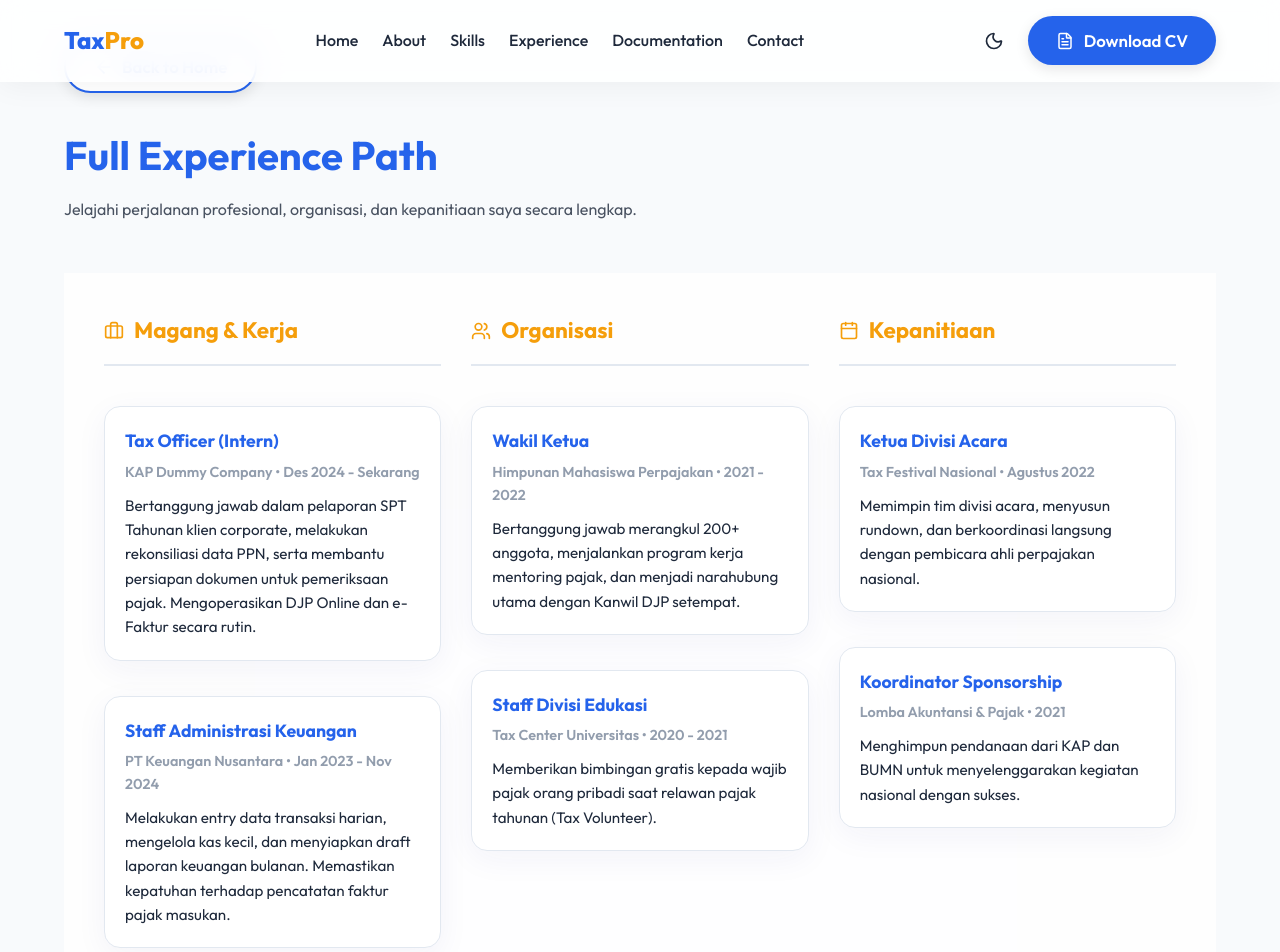
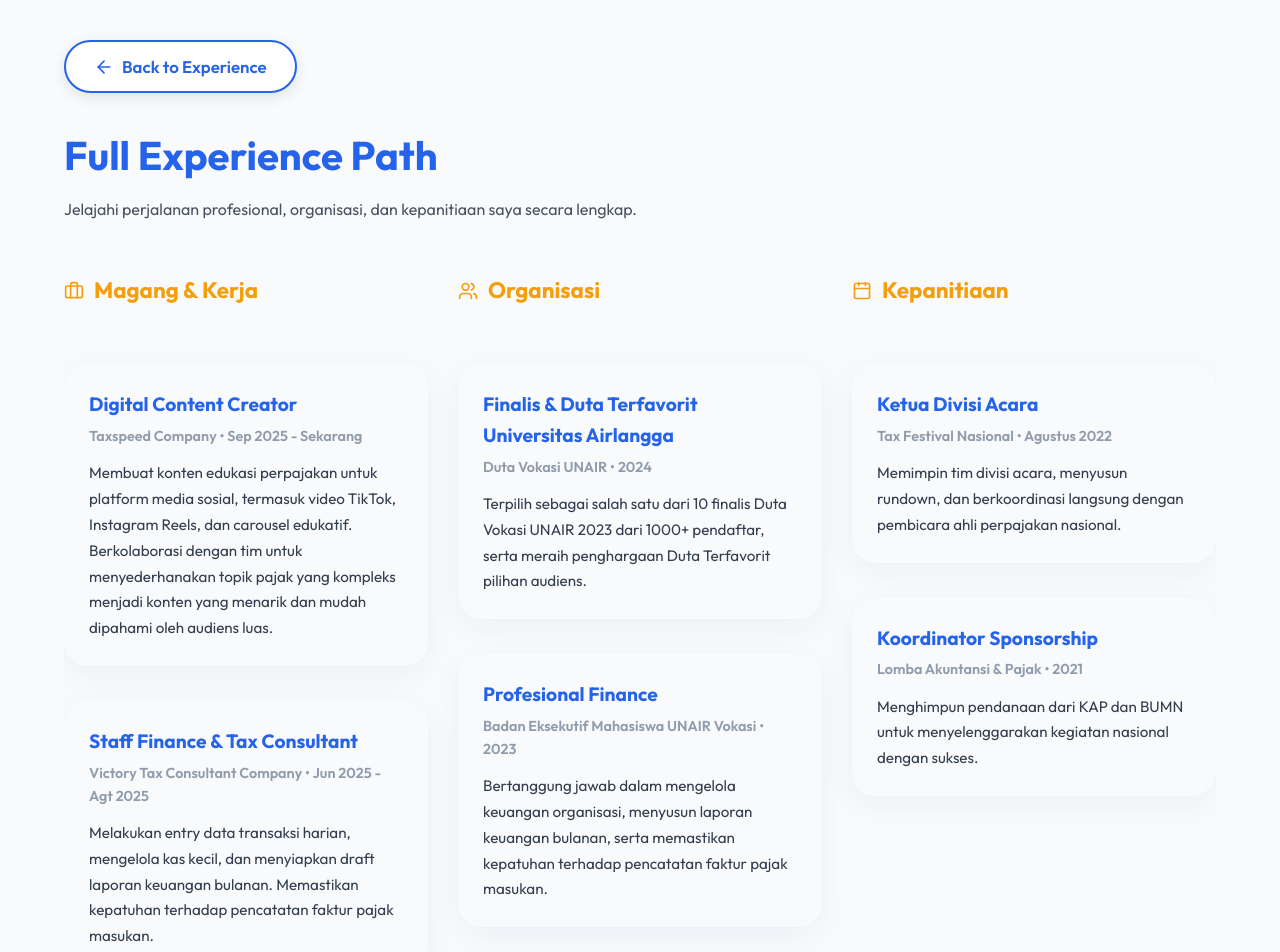
Before and after one commit to andhikabagaskara-IT/portofolio-faradina, a React (Vite) app: page /experience in a window 1280 px wide. Shown: the top 952 px of the page. Built offline with nearby package versions, Linux system fonts and the light colour scheme.

Commit message:
update info experience & layouting ulang

```diff
--- a/src/App.jsx
+++ b/src/App.jsx
@@ -1,5 +1,5 @@
 import React, { useState, useEffect } from 'react';
-import { Routes, Route } from 'react-router-dom';
+import { Routes, Route, useLocation } from 'react-router-dom';
 import Navbar from './components/Navbar';
 import Hero from './components/Hero';
 import About from './components/About';
@@ -16,7 +16,21 @@ import ExperiencePage from './pages/ExperiencePage';
 import GalleryPage from './pages/GalleryPage';
 
 // Home Component wrapping all sections
-const Home = ({ onOpenCVModal }) => (
+const Home = ({ onOpenCVModal }) => {
+  const { hash } = useLocation();
+
+  useEffect(() => {
+    if (hash) {
+      const element = document.querySelector(hash);
+      if (element) {
+        setTimeout(() => {
+          element.scrollIntoView({ behavior: 'smooth' });
+        }, 100);
+      }
+    }
+  }, [hash]);
+
+  return (
     <>
       <ScrollReveal><Hero /></ScrollReveal>
       <ScrollReveal><About /></ScrollReveal>
@@ -26,10 +40,12 @@ const Home = ({ onOpenCVModal }) => (
       <ScrollReveal><Contact onOpenCVModal={onOpenCVModal} /></ScrollReveal>
     </>
   );
+};
 
 function App() {
   const [theme, setTheme] = useState('light');
   const [isCVModalOpen, setIsCVModalOpen] = useState(false);
+  const location = useLocation();
 
   useEffect(() => {
     const savedTheme = localStorage.getItem('theme') || 'light';
@@ -73,7 +89,9 @@ function App() {
 
   return (
     <div className="app">
+      {location.pathname === '/' && (
         <Navbar theme={theme} toggleTheme={toggleTheme} onOpenCVModal={handleOpenCV} />
+      )}
 
       <Routes>
         <Route path="/" element={<Home onOpenCVModal={handleOpenCV} />} />
--- a/src/components/Experience.jsx
+++ b/src/components/Experience.jsx
@@ -6,15 +6,15 @@ const Experience = () => {
   // Partial items specifically for homepage
   const initialExperiences = [
     {
-      role: "Tax Officer (Intern)",
-      company: "KAP Dummy Company",
-      period: "Des 2024 - Sekarang",
+      role: "Digital Content Creator",
+      company: "Taxspeed Company",
+      period: "Sep 2025 - Sekarang",
       description: "Bertanggung jawab dalam pelaporan SPT Tahunan klien corporate, melakukan rekonsiliasi data PPN, serta membantu persiapan dokumen untuk pemeriksaan pajak. Mengoperasikan DJP Online dan e-Faktur secara rutin."
     },
     {
-      role: "Staff Administrasi Keuangan",
-      company: "PT Keuangan Nusantara",
-      period: "Jan 2023 - Nov 2024",
+      role: "Staff Administrasi Keuangan & Pajak",
+      company: "Victory Tax Consultant Company",
+      period: "Jun 2025 - Agt 2025",
       description: "Melakukan entry data transaksi harian, mengelola kas kecil, dan menyiapkan draft laporan keuangan bulanan. Memastikan kepatuhan terhadap pencatatan faktur pajak masukan."
     }
   ];
--- a/src/components/Navbar.css
+++ b/src/components/Navbar.css
@@ -30,10 +30,47 @@
   font-size: 1.5rem;
   font-weight: 800;
   color: var(--color-primary);
+  text-decoration: none;
+  position: relative;
+  overflow: hidden;
+  display: flex;
+  align-items: center;
+  gap: 2px;
 }
 
 .nav-logo span {
   color: var(--color-secondary);
+  position: relative;
+}
+
+/* Glowing/Shimmer Animation for TaxPro Logo */
+.nav-logo::after {
+  content: '';
+  position: absolute;
+  top: -50%;
+  left: -50%;
+  width: 200%;
+  height: 200%;
+  background: linear-gradient(
+    45deg,
+    transparent 0%,
+    rgba(255, 255, 255, 0) 40%,
+    rgba(255, 255, 255, 0.4) 50%,
+    rgba(255, 255, 255, 0) 60%,
+    transparent 100%
+  );
+  transform: rotate(45deg);
+  animation: logo-shimmer 3s infinite linear;
+  pointer-events: none;
+}
+
+@keyframes logo-shimmer {
+  0% { transform: translateX(-100%) rotate(45deg); }
+  100% { transform: translateX(100%) rotate(45deg); }
+}
+
+.nav-logo:hover {
+  text-shadow: 0 0 10px var(--color-primary);
 }
 
 .nav-links {
--- a/src/pages/ExperiencePage.jsx
+++ b/src/pages/ExperiencePage.jsx
@@ -13,36 +13,60 @@ const ExperiencePage = () => {
   const fullExperiences = {
     kerja: [
       {
-        role: "Tax Officer (Intern)",
-        company: "KAP Dummy Company",
+        role: "Digital Content Creator",
+        company: "Taxspeed Company",
+        period: "Sep 2025 - Sekarang",
+        description: "Membuat konten edukasi perpajakan untuk platform media sosial, termasuk video TikTok, Instagram Reels, dan carousel edukatif. Berkolaborasi dengan tim untuk menyederhanakan topik pajak yang kompleks menjadi konten yang menarik dan mudah dipahami oleh audiens luas."
+      },
+      {
+        role: "Staff Finance & Tax Consultant",
+        company: "Victory Tax Consultant Company",
+        period: "Jun 2025 - Agt 2025",
+        description: "Melakukan entry data transaksi harian, mengelola kas kecil, dan menyiapkan draft laporan keuangan bulanan. Memastikan kepatuhan terhadap pencatatan faktur pajak masukan."
+      },
+      {
+        role: "Staff Tax Consultant (Intern)",
+        company: "Karunia Tax Consultant Company",
         period: "Des 2024 - Sekarang",
         description: "Bertanggung jawab dalam pelaporan SPT Tahunan klien corporate, melakukan rekonsiliasi data PPN, serta membantu persiapan dokumen untuk pemeriksaan pajak. Mengoperasikan DJP Online dan e-Faktur secara rutin."
       },
       {
-        role: "Staff Administrasi Keuangan",
-        company: "PT Keuangan Nusantara",
+        role: "Staff Tax Officer (Intern)",
+        company: "PT Angkasa Pura (Airnav BUMN)",
         period: "Jan 2023 - Nov 2024",
         description: "Melakukan entry data transaksi harian, mengelola kas kecil, dan menyiapkan draft laporan keuangan bulanan. Memastikan kepatuhan terhadap pencatatan faktur pajak masukan."
       },
       {
-        role: "Freelance Junior Tax Consultant",
-        company: "Private Clients",
+        role: "Admin Finance & Accounting",
+        company: "Koperasi Bhumi Sembada",
         period: "2022 - 2023",
         description: "Membantu UMKM melakukan setup e-Faktur dan memandu pelaporan PPh 21 masa."
+      },
+      {
+        role: "Brand Ambassador",
+        company: "PT Sinergritas Indonesia Muda (Suweger)",
+        period: "2022 - 2023",
+        description: "Membantu meningkatkan brand awareness dan melakukan promosi produk."
+      },
+      {
+        role: "Brand Ambassador",
+        company: "Linguo ID",
+        period: "2022 - 2023",
+        description: "Membantu kampanye english Course dan meningkatkan brand awareness."
       }
     ],
     organisasi: [
       {
-        role: "Wakil Ketua",
-        company: "Himpunan Mahasiswa Perpajakan",
-        period: "2021 - 2022",
-        description: "Bertanggung jawab merangkul 200+ anggota, menjalankan program kerja mentoring pajak, dan menjadi narahubung utama dengan Kanwil DJP setempat."
+        role: "Finalis & Duta Terfavorit Universitas Airlangga",
+        company: "Duta Vokasi UNAIR",
+        period: "2024",
+        description: "Terpilih sebagai salah satu dari 10 finalis Duta Vokasi UNAIR 2023 dari 1000+ pendaftar, serta meraih penghargaan Duta Terfavorit pilihan audiens."
       },
       {
-        role: "Staff Divisi Edukasi",
-        company: "Tax Center Universitas",
-        period: "2020 - 2021",
-        description: "Memberikan bimbingan gratis kepada wajib pajak orang pribadi saat relawan pajak tahunan (Tax Volunteer)."
+        role: "Profesional Finance",
+        company: "Badan Eksekutif Mahasiswa UNAIR Vokasi",
+        period: "2023",
+        description: "Bertanggung jawab dalam mengelola keuangan organisasi, menyusun laporan keuangan bulanan, serta memastikan kepatuhan terhadap pencatatan faktur pajak masukan."
       }
     ],
     kepanitiaan: [
@@ -65,11 +89,11 @@ const ExperiencePage = () => {
     <div className="page-container" style={{ padding: '40px 20px', minHeight: '100vh', background: 'var(--color-bg)' }}>
       <div className="container">
         <button
-          onClick={() => navigate('/')}
+          onClick={() => navigate('/#experience')}
           className="btn btn-secondary"
           style={{ marginBottom: '30px', display: 'flex', alignItems: 'center', gap: '8px' }}
         >
-          <ArrowLeft size={20} /> Back to Home
+          <ArrowLeft size={20} /> Back to Experience
         </button>
 
         <header style={{ marginBottom: '50px' }}>
@@ -77,20 +101,27 @@ const ExperiencePage = () => {
           <p style={{ color: 'var(--color-text)', opacity: 0.8 }}>Jelajahi perjalanan profesional, organisasi, dan kepanitiaan saya secara lengkap.</p>
         </header>
 
-        <div className="exp-modal-body" style={{ display: 'grid', gridTemplateColumns: 'repeat(auto-fit, minmax(300px, 1fr))', gap: '30px' }}>
+        <div className="exp-modal-body" style={{ display: 'grid', gridTemplateColumns: 'repeat(auto-fit, minmax(300px, 1fr))', gap: '30px', background: 'transparent', padding: 0 }}>
           {/* Kolom 1: Magang dan Kerja */}
           <div className="exp-column">
-            <h3 className="exp-col-title" style={{ display: 'flex', alignItems: 'center', gap: '10px', marginBottom: '20px', color: 'var(--color-secondary)' }}>
+            <h3 className="exp-col-title" style={{ display: 'flex', alignItems: 'center', gap: '10px', marginBottom: '20px', color: 'var(--color-secondary)', borderBottom: '2px solid rgba(var(--color-primary-rgb), 0.2)' }}>
               <Briefcase size={20}/> Magang & Kerja
             </h3>
             <div className="exp-list">
               {fullExperiences.kerja.map((item, idx) => (
-                 <div key={idx} className="exp-mini-card glass-card" style={{ padding: '20px', marginBottom: '15px' }}>
-                   <h4 style={{ color: 'var(--color-primary)', marginBottom: '5px' }}>{item.role}</h4>
-                   <span className="exp-meta" style={{ display: 'block', fontSize: '0.9rem', opacity: 0.7, marginBottom: '10px' }}>
+                 <div key={idx} className="exp-mini-card glass-card" style={{
+                   padding: '24px',
+                   marginBottom: '15px',
+                   borderRadius: '24px',
+                   backdropFilter: 'blur(10px)',
+                   background: 'rgba(255, 255, 255, 0.05)',
+                   border: '1px solid rgba(255, 255, 255, 0.1)'
+                 }}>
+                   <h4 style={{ color: 'var(--color-primary)', marginBottom: '5px', fontSize: '1.2rem' }}>{item.role}</h4>
+                   <span className="exp-meta" style={{ display: 'block', fontSize: '0.9rem', opacity: 0.7, marginBottom: '12px' }}>
                      {item.company} &bull; {item.period}
                    </span>
-                   <p style={{ fontSize: '0.95rem', lineHeight: '1.6' }}>{item.description}</p>
+                   <p style={{ fontSize: '0.95rem', lineHeight: '1.7', opacity: 0.9 }}>{item.description}</p>
                  </div>
               ))}
             </div>
@@ -98,17 +129,24 @@ const ExperiencePage = () => {
 
            {/* Kolom 2: Organisasi */}
            <div className="exp-column">
-            <h3 className="exp-col-title" style={{ display: 'flex', alignItems: 'center', gap: '10px', marginBottom: '20px', color: 'var(--color-secondary)' }}>
+            <h3 className="exp-col-title" style={{ display: 'flex', alignItems: 'center', gap: '10px', marginBottom: '20px', color: 'var(--color-secondary)', borderBottom: '2px solid rgba(var(--color-primary-rgb), 0.2)' }}>
               <Users size={20}/> Organisasi
             </h3>
             <div className="exp-list">
               {fullExperiences.organisasi.map((item, idx) => (
-                 <div key={idx} className="exp-mini-card glass-card" style={{ padding: '20px', marginBottom: '15px' }}>
-                   <h4 style={{ color: 'var(--color-primary)', marginBottom: '5px' }}>{item.role}</h4>
-                   <span className="exp-meta" style={{ display: 'block', fontSize: '0.9rem', opacity: 0.7, marginBottom: '10px' }}>
+                 <div key={idx} className="exp-mini-card glass-card" style={{
+                   padding: '24px',
+                   marginBottom: '15px',
+                   borderRadius: '24px',
+                   backdropFilter: 'blur(10px)',
+                   background: 'rgba(255, 255, 255, 0.05)',
+                   border: '1px solid rgba(255, 255, 255, 0.1)'
+                 }}>
+                   <h4 style={{ color: 'var(--color-primary)', marginBottom: '5px', fontSize: '1.2rem' }}>{item.role}</h4>
+                   <span className="exp-meta" style={{ display: 'block', fontSize: '0.9rem', opacity: 0.7, marginBottom: '12px' }}>
                      {item.company} &bull; {item.period}
                    </span>
-                   <p style={{ fontSize: '0.95rem', lineHeight: '1.6' }}>{item.description}</p>
+                   <p style={{ fontSize: '0.95rem', lineHeight: '1.7', opacity: 0.9 }}>{item.description}</p>
                  </div>
               ))}
             </div>
@@ -116,17 +154,24 @@ const ExperiencePage = () => {
 
            {/* Kolom 3: Kepanitiaan */}
            <div className="exp-column">
-            <h3 className="exp-col-title" style={{ display: 'flex', alignItems: 'center', gap: '10px', marginBottom: '20px', color: 'var(--color-secondary)' }}>
+            <h3 className="exp-col-title" style={{ display: 'flex', alignItems: 'center', gap: '10px', marginBottom: '20px', color: 'var(--color-secondary)', borderBottom: '2px solid rgba(var(--color-primary-rgb), 0.2)' }}>
               <Calendar size={20}/> Kepanitiaan
             </h3>
             <div className="exp-list">
               {fullExperiences.kepanitiaan.map((item, idx) => (
-                 <div key={idx} className="exp-mini-card glass-card" style={{ padding: '20px', marginBottom: '15px' }}>
-                   <h4 style={{ color: 'var(--color-primary)', marginBottom: '5px' }}>{item.role}</h4>
-                   <span className="exp-meta" style={{ display: 'block', fontSize: '0.9rem', opacity: 0.7, marginBottom: '10px' }}>
+                 <div key={idx} className="exp-mini-card glass-card" style={{
+                   padding: '24px',
+                   marginBottom: '15px',
+                   borderRadius: '24px',
+                   backdropFilter: 'blur(10px)',
+                   background: 'rgba(255, 255, 255, 0.05)',
+                   border: '1px solid rgba(255, 255, 255, 0.1)'
+                 }}>
+                   <h4 style={{ color: 'var(--color-primary)', marginBottom: '5px', fontSize: '1.2rem' }}>{item.role}</h4>
+                   <span className="exp-meta" style={{ display: 'block', fontSize: '0.9rem', opacity: 0.7, marginBottom: '12px' }}>
                      {item.company} &bull; {item.period}
                    </span>
-                   <p style={{ fontSize: '0.95rem', lineHeight: '1.6' }}>{item.description}</p>
+                   <p style={{ fontSize: '0.95rem', lineHeight: '1.7', opacity: 0.9 }}>{item.description}</p>
                  </div>
               ))}
             </div>
--- a/src/pages/GalleryPage.jsx
+++ b/src/pages/GalleryPage.jsx
@@ -88,11 +88,11 @@ const GalleryPage = () => {
     <div className="page-container" style={{ padding: '40px 20px', minHeight: '100vh', background: 'var(--color-bg)' }}>
       <div className="container">
         <button
-          onClick={() => navigate('/')}
+          onClick={() => navigate('/#gallery')}
           className="btn btn-secondary"
           style={{ marginBottom: '30px', display: 'flex', alignItems: 'center', gap: '8px' }}
         >
-          <ArrowLeft size={20} /> Back to Home
+          <ArrowLeft size={20} /> Back to Documentation
         </button>
 
         <header style={{ marginBottom: '50px' }}>
```
Lines whose indentation alone changed are shown as unchanged.
